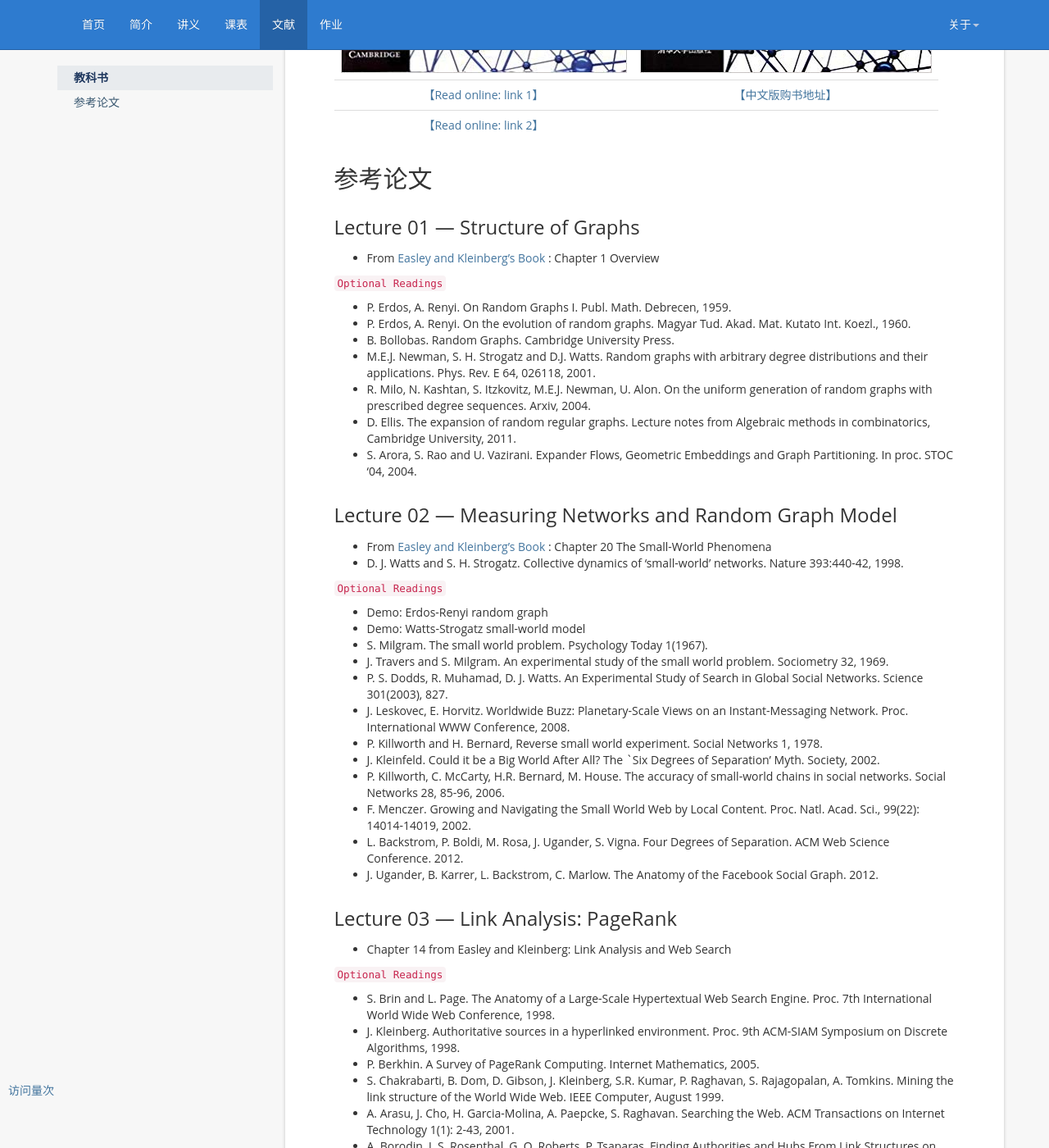
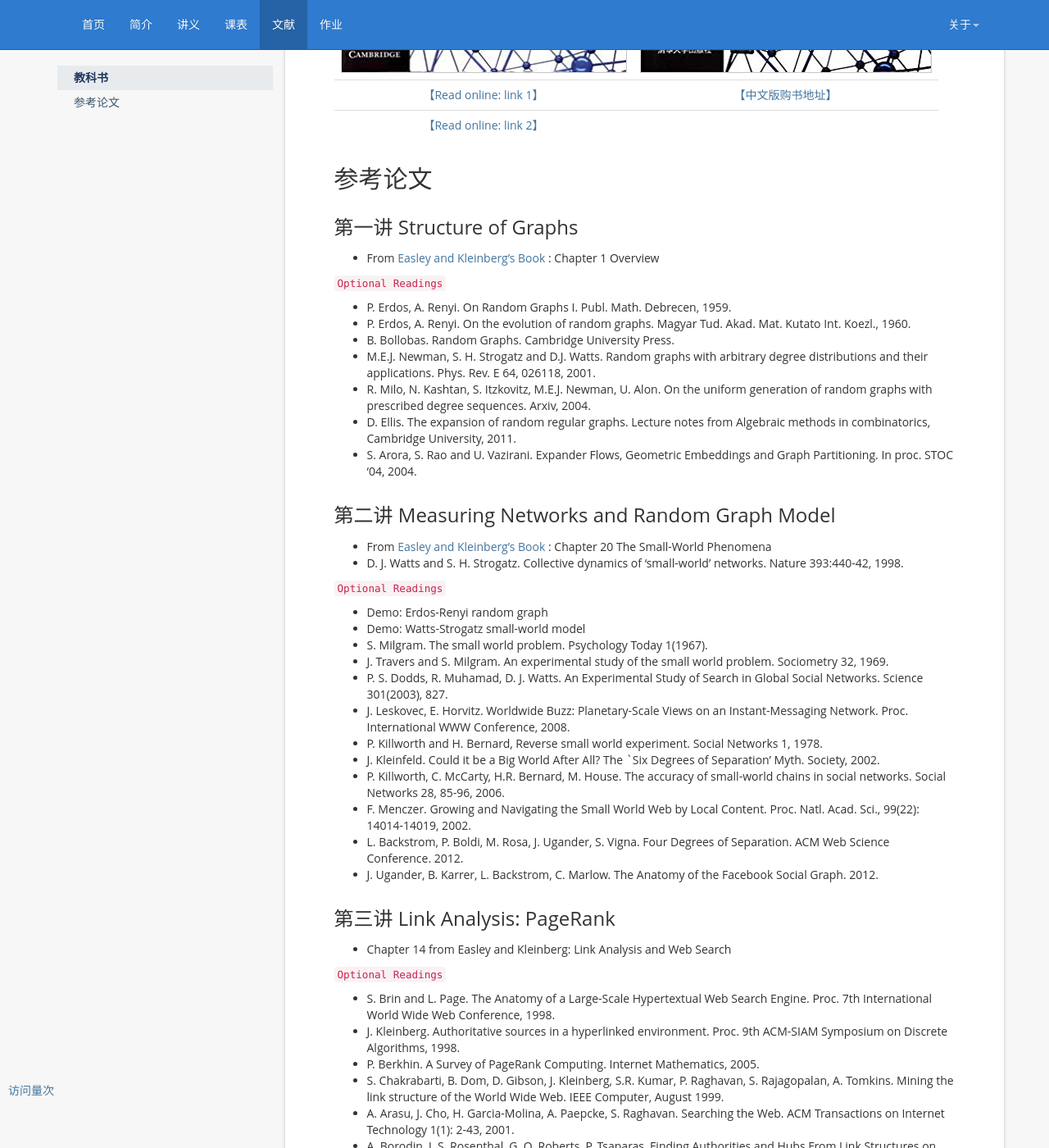
Before and after one commit to tjluo-ucas/ns, a Jekyll site: the page built from _posts/2019-02-10-books.md, in a window 1280 px wide and 1400 px high, scrolled down 585 px. Shown: the whole window at 82% size. Built offline with Jekyll 4.4.1, drawn with Linux system fonts in a browser that asks for light colours; nearby versions of some CDN libraries; comment, search, counter and statistics services are not loaded; some of the changed text lies outside the part shown.

Commit message:
Update 2019-02-10-books.md

```diff
--- a/_posts/2019-02-10-books.md
+++ b/_posts/2019-02-10-books.md
@@ -26,7 +26,7 @@ English version | 中文版
 参考论文 {#reading-list}
 ===================
 
-Lecture 01 — Structure of Graphs {#lecture-1}
+第一讲 Structure of Graphs {#lecture-1}
 ---------------------------------
 * From [Easley and Kleinberg's Book](/ns/books) : Chapter 1 Overview
 
@@ -39,7 +39,7 @@ Lecture 01 — Structure of Graphs {#lecture-1}
 *	D. Ellis. The expansion of random regular graphs. Lecture notes from Algebraic methods in combinatorics, Cambridge University, 2011.
 *	S. Arora, S. Rao and U. Vazirani. Expander Flows, Geometric Embeddings and Graph Partitioning. In proc. STOC '04, 2004.
 
-Lecture 02 — Measuring Networks and Random Graph Model {#lecture-2}
+第二讲 Measuring Networks and Random Graph Model {#lecture-2}
 ---------------------------------------------
 
 *	From [Easley and Kleinberg's Book](/ns/books) : Chapter 20 The Small-World Phenomena
@@ -60,7 +60,7 @@ Lecture 02 — Measuring Networks and Random Graph Model {#lecture-2}
 *	L. Backstrom, P. Boldi, M. Rosa, J. Ugander, S. Vigna. Four Degrees of Separation. ACM Web Science Conference. 2012.
 *	J. Ugander, B. Karrer, L. Backstrom, C. Marlow. The Anatomy of the Facebook Social Graph. 2012.
 
-Lecture 03 — Link Analysis: PageRank {#lecture-3}
+第三讲 Link Analysis: PageRank {#lecture-3}
 --------------------------------------
 *	Chapter 14 from Easley and Kleinberg: Link Analysis and Web Search
 
@@ -83,7 +83,7 @@ Lecture 03 — Link Analysis: PageRank {#lecture-3}
 *	A. Ntoulas, J. Cho, C. Olston. What’s New on the Web? The Evolution of the Web from a Search Engine Perspective. In Proc. WWW, 2004.
 *	B. Bahmani, A. Chowdhury, A. Goel. Fast Incremental and Personalized PageRank. In Proc. of VLDB, 2010.
 
-Lecture 04 — Network Construction, Inference, and Deconvolution {#lecture-4}
+第四讲 Network Construction, Inference, and Deconvolution {#lecture-4}
 ---------------------------------------------------
 *	Dong, Wei, Charikar Moses, and Kai Li. Efficient k-nearest neighbor graph construction for generic similarity measures. WWW, 2011.
 *	Goh, Kwang-Il, Michael E. Cusick, David Valle, Barton Childs, Marc Vidal, and Albert-László Barabási. The human disease network. Proceedings of the National Academy of Sciences, 104, no. 21 (2007): 8685-8690.
@@ -101,7 +101,7 @@ Lecture 04 — Network Construction, Inference, and Deconvolution {#lecture-4}
 *	Wang, Bo, Armin Pourshafeie, Marinka Zitnik, Junjie Zhu, Carlos D. Bustamante, Serafim Batzoglou, and Jure Leskovec. Network Enhancement as a general method to denoise weighted biological networks. Nature Communications, 9 (2018): 3108.
 *	Hallac, David, Youngsuk Park, Stephen Boyd, and Jure Leskovec. Network inference via the time-varying graphical lasso. KDD, 2017.
 
-Lecture 05 — Motifs and Graphlets {#lecture-5}
+第五讲 Motifs and Graphlets {#lecture-5}
 ----------------------------------------------------
 *	Milo, Ron, Shai Shen-Orr, Shalev Itzkovitz, Nadav Kashtan, Dmitri Chklovskii, and Uri Alon. Network motifs: simple building blocks of complex networks. Science, 298, no. 5594 (2002): 824-827.
 *	Milo, Ron, Shalev Itzkovitz, Nadav Kashtan, Reuven Levitt, Shai Shen-Orr, Inbal Ayzenshtat, Michal Sheffer, and Uri Alon. Superfamilies of evolved and designed networks. Science, 303, no. 5663 (2004): 1538-1542.
@@ -128,7 +128,7 @@ Lecture 05 — Motifs and Graphlets {#lecture-5}
 *	Onnela, Jukka-Pekka, Jari Saramäki, János Kertész, and Kimmo Kaski. Intensity and coherence of motifs in weighted complex networks. Physical Review E, 71, no. 6 (2005): 065103.
 *	Rotabi, Rahmtin, Krishna Kamath, Jon Kleinberg, and Aneesh Sharma. Detecting strong ties using network motifs. WWW, 2017.
 
-Lecture 06 — Community Structure in Networks {#lecture-6}
+第六讲 Community Structure in Networks {#lecture-6}
 ---------------------------------------------
 *	Chapter 3 from Easley and Kleinberg: Strong and Weak Ties
 *	Blondel VD, Guillaume JL, Lambiotte R, Lefebvre E. Fast unfolding of communities in large networks. Journal of statistical mechanics: theory and experiment, 2008.
@@ -156,7 +156,7 @@ Lecture 06 — Community Structure in Networks {#lecture-6}
 *	S. Fortunato, S. Barthelemy. Resolution limit in community detection. Proc. Natl. Acad. Sci., 2007.
 *	U. Brandes, D. Delling, M. Gaertler, R. Goerke, M. Hoefer, Z. Nikoloski, D. Wagner. On Modularity Clustering. IEEE TKDE, 2007.
 
-Lecture 07 — Community Detection: Spectral Clustering {#lecture-7}
+第七讲 Community Detection: Spectral Clustering {#lecture-7}
 ------------------------------------------------------------------------
 *	A. Rajaraman, J. Ullman, J. Leskovec. Chapter 10.4 of Mining Massive Datasets, 2013.
 
@@ -171,7 +171,7 @@ Lecture 07 — Community Detection: Spectral Clustering {#lecture-7}
 *	U. von Luxburg. Tutorial on spectral clustering. Arxiv 2009.
 *	S. Dill, R. Kumar, K. McCurley, S. Rajagopalan, D. Sivakumar, A. Tomkins. Self-similarity in the Web. In Proc. VLDB, 2001.
 
-Lecture 08 — Link Prediction {#lecture-8}
+第八讲 Link Prediction {#lecture-8}
 -----------------------------------------
 *	Nowicki K, Snijders TA. Estimation and Prediction for Stochastic Blockstructures. Journal of the American statistical association. 2001.
 *	McDaid AF, Murphy TB, Friel N, Hurley NJ.Improved Bayesian inference for the stochastic block model with application to large networks. Computational Statistics & Data Analysis. 2013.
```
